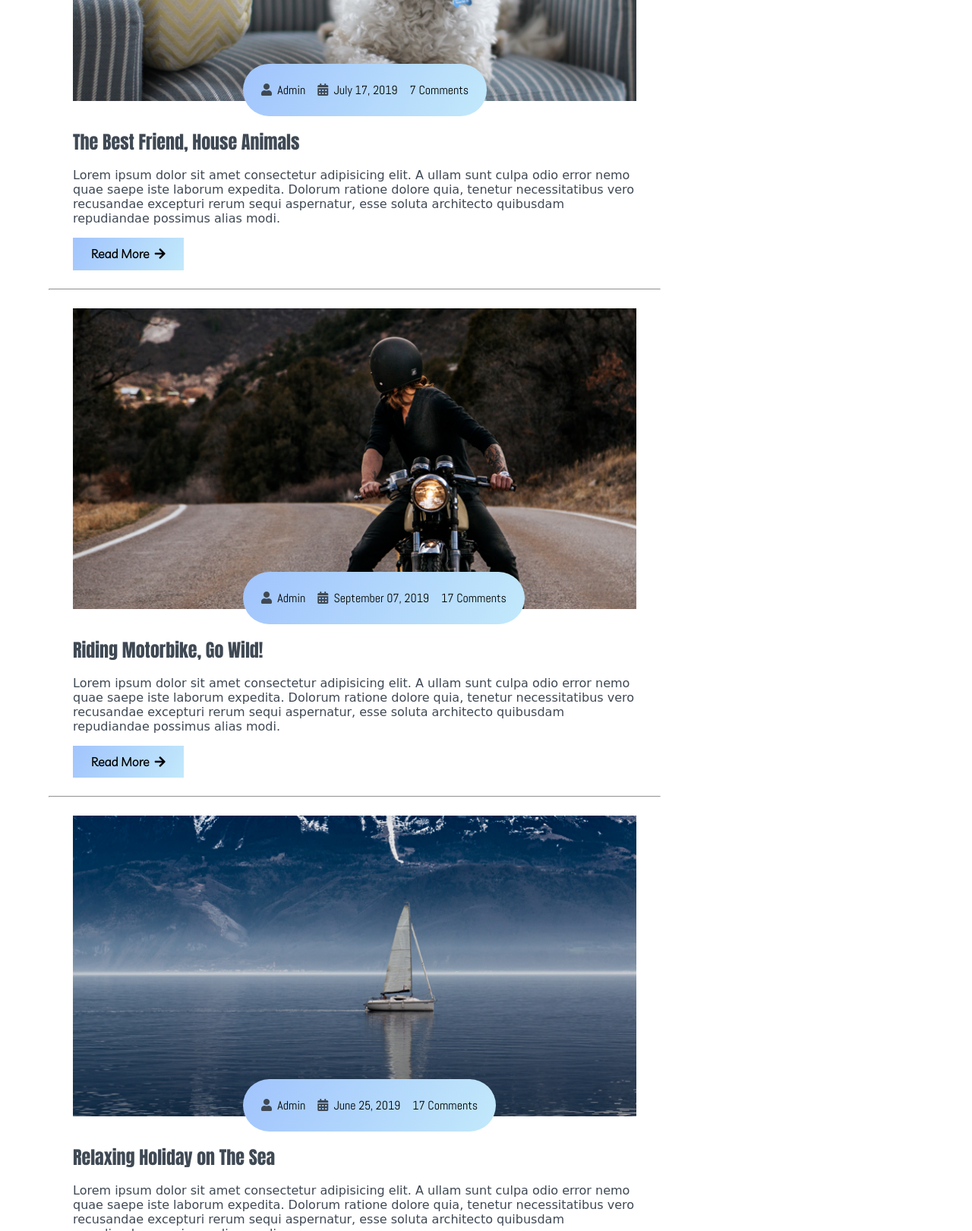
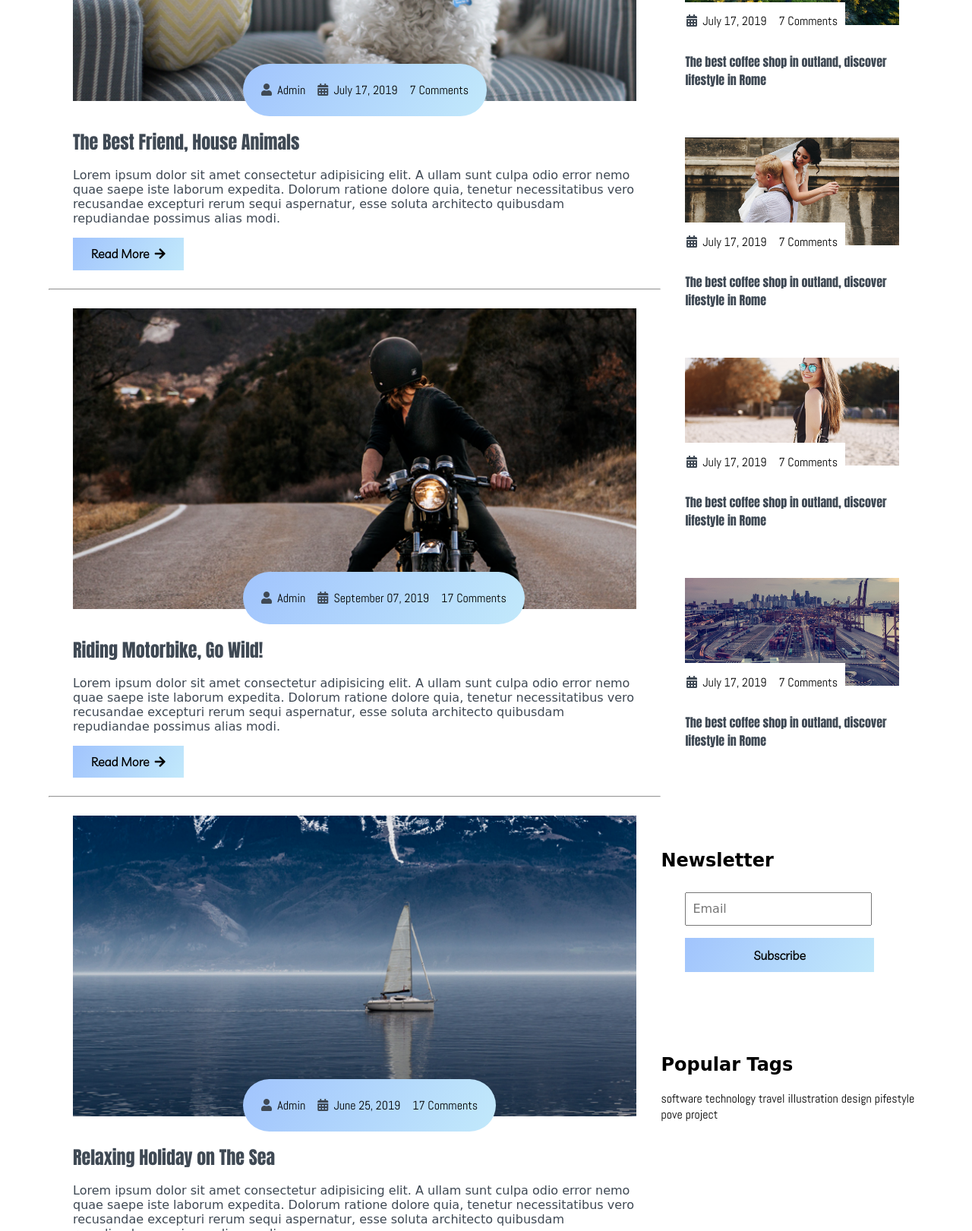
Before and after one commit to atheelarouge/blooger, a plain HTML site: page index.html in a window 1280 px wide. Shown: the part 2699-4320 px from the top of the page at 76% size. Drawn offline with Linux system fonts and the light colour scheme.

Commit message:
fifth commit

```diff
--- a/css/style.css
+++ b/css/style.css
@@ -352,11 +352,75 @@ button.post-btn {
 
 /* ------------- Sidebar ------------- */
 
-.side-content > .sidebar .category-list {
+.site-content > .sidebar .category-list {
   font-family: var(--Livvic);
 }
 
-.side-content > .sidebar .category-list .list-items {
+li.list-items {
+  background: var(--sky);
+  padding: 0.4rem 1rem;
+  margin: 0.8rem 0;
+  border-radius: 3rem;
+  width: 70%;
+  display: flex;
+  justify-content: space-between;
+}
+
+li.list-items a {
+  color: black;
+  font-family: var(--Livvic);
+  font-weight: bold;
+}
+
+li.list-items:hover {
+  transform: scale(1.1);
+}
+
+.site-content .sidebar .popular-post .post-content {
+  padding: 1rem 0;
+}
+
+.site-content .sidebar .popular-post {
+  padding-top: 8rem;
+}
+
+.site-content .sidebar .popular-post .post-info {
+  padding: 0.4rem 0.1rem !important;
+  bottom: 0rem !important;
+  left: 1.5rem !important;
+  border-radius: 0rem !important;
+  background: white !important;
+}
+
+.site-content .sidebar .popular-post .post-title a {
+  font-size: 1rem;
+}
+
+.site-content .sidebar .newsletter {
+  padding-top: 4rem;
+}
+
+.site-content .sidebar .newsletter .form-element {
+  padding: 0.5rem 2rem;
+}
+
+.site-content .sidebar .newsletter .input-element {
+  width: 80%;
+  height: 1.9rem;
+  padding: 0.3rem 0.5rem;
+  font-family: var(--Lexend);
+  font-size: 1rem;
+}
+
+.site-content .sidebar .newsletter .form-btn {
+  border-radius: 0;
+  padding: 0.8rem 32%;
+  margin: 1rem 0;
+  background: var(--sky);
+}
+
+.site-content .sidebar .popular-tags {
+  padding: 4rem 0;
 }
 
 /* ------x------ Sidebar -------x----- */
--- a/index.html
+++ b/index.html
@@ -247,6 +247,101 @@
             </li>
           </ul>
         </div>
+        <div class="popular-post">
+          <h2>Popular Post</h2>
+          <div class="post-content">
+            <div class="post-content">
+              <div class="post-image">
+                <div>
+                  <img src="./assets/popular-post/m-blog-1.jpg" class="img" alt="blog1">
+                </div>
+                <div class="post-info flex-row">
+                  <span><i class="fas fa-calendar-alt text-gray"></i>&nbsp;&nbsp;July 17, 2019</span>
+                  <span>7 Comments</span>
+                </div>
+              </div>
+              <div class="post-title">
+                <a href="#">The best coffee shop in outland, discover lifestyle in Rome</a>
+              </div>
+            </div>
+            <div class="post-content">
+              <div class="post-image">
+                <div>
+                  <img src="./assets/popular-post/m-blog-2.jpg" class="img" alt="blog1">
+                </div>
+                <div class="post-info flex-row">
+                  <span><i class="fas fa-calendar-alt text-gray"></i>&nbsp;&nbsp;July 17, 2019</span>
+                  <span>7 Comments</span>
+                </div>
+              </div>
+              <div class="post-title">
+                <a href="#">The best coffee shop in outland, discover lifestyle in Rome</a>
+              </div>
+            </div>
+            <div class="post-content">
+              <div class="post-image">
+                <div>
+                  <img src="./assets/popular-post/m-blog-3.jpg" class="img" alt="blog1">
+                </div>
+                <div class="post-info flex-row">
+                  <span><i class="fas fa-calendar-alt text-gray"></i>&nbsp;&nbsp;July 17, 2019</span>
+                  <span>7 Comments</span>
+                </div>
+              </div>
+              <div class="post-title">
+                <a href="#">The best coffee shop in outland, discover lifestyle in Rome</a>
+              </div>
+            </div>
+            <div class="post-content">
+              <div class="post-image">
+                <div>
+                  <img src="./assets/popular-post/m-blog-4.jpg" class="img" alt="blog1">
+                </div>
+                <div class="post-info flex-row">
+                  <span><i class="fas fa-calendar-alt text-gray"></i>&nbsp;&nbsp;July 17, 2019</span>
+                  <span>7 Comments</span>
+                </div>
+              </div>
+              <div class="post-title">
+                <a href="#">The best coffee shop in outland, discover lifestyle in Rome</a>
+              </div>
+            </div>
+            <div class="post-content">
+              <div class="post-image">
+                <div>
+                  <img src="./assets/popular-post/m-blog-5.jpg" class="img" alt="blog1">
+                </div>
+                <div class="post-info flex-row">
+                  <span><i class="fas fa-calendar-alt text-gray"></i>&nbsp;&nbsp;July 17, 2019</span>
+                  <span>7 Comments</span>
+                </div>
+              </div>
+              <div class="post-title">
+                <a href="#">The best coffee shop in outland, discover lifestyle in Rome</a>
+              </div>
+            </div>
+          </div>
+        </div>
+        <div class="newsletter">
+          <h2>Newsletter</h2>
+          <div class="form-element">
+            <input type="text" class="input-element" placeholder="Email">
+            <button class="btn form-btn">Subscribe</button>
+          </div>
+        </div>
+        <div class="popular-tags">
+          <h2>Popular Tags</h2>
+          <div class="tags">
+            <span class="tag">software</span>
+            <span class="tag">technology</span>
+            <span class="tag">travel</span>
+            <span class="tag">illustration</span>
+            <span class="tag">design</span>
+            <span class="tag">pifestyle</span>
+            <span class="tag">pove</span>
+            <span class="tag">project</span>
+          </div>
+        </div>
       </aside>
     </div>
   </section>
```
